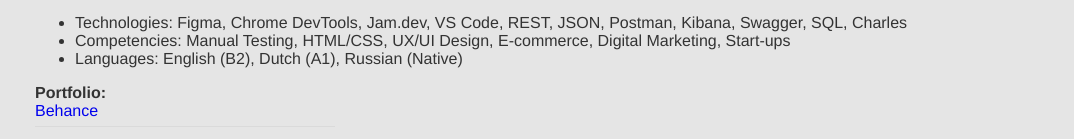
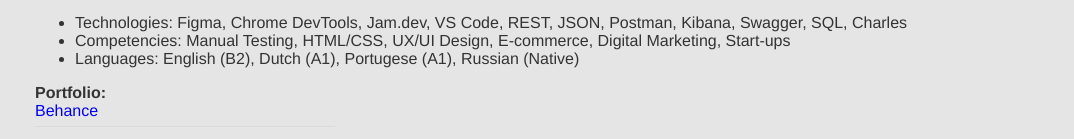
Before and after one commit to IrinaZhidkova/IrinaZhidkova.github.io, a plain HTML site: page index.html in a window 1280 px wide. Shown: the part 642-781 px from the top of the page, without its empty margins (93-1167 px from the left). Drawn offline with Linux system fonts and the light colour scheme.

Commit message:
new language added

```diff
--- a/index.html
+++ b/index.html
@@ -31,7 +31,7 @@
             <ul>
                 <li>Technologies: Figma, Chrome DevTools, Jam.dev, VS Code, REST, JSON, Postman, Kibana, Swagger, SQL, Charles</li>
                 <li>Competencies: Manual Testing, HTML/CSS, UX/UI Design, E-commerce, Digital Marketing, Start-ups</li>
-                <li>Languages: English (B2), Dutch (A1), Russian (Native)</li>
+                <li>Languages: English (B2), Dutch (A1), Portugese (A1), Russian (Native)</li>
             </ul>
             <p><b>Portfolio:</b>
             <br><a href="https://www.behance.net/ira_zh">Behance</a>
```
